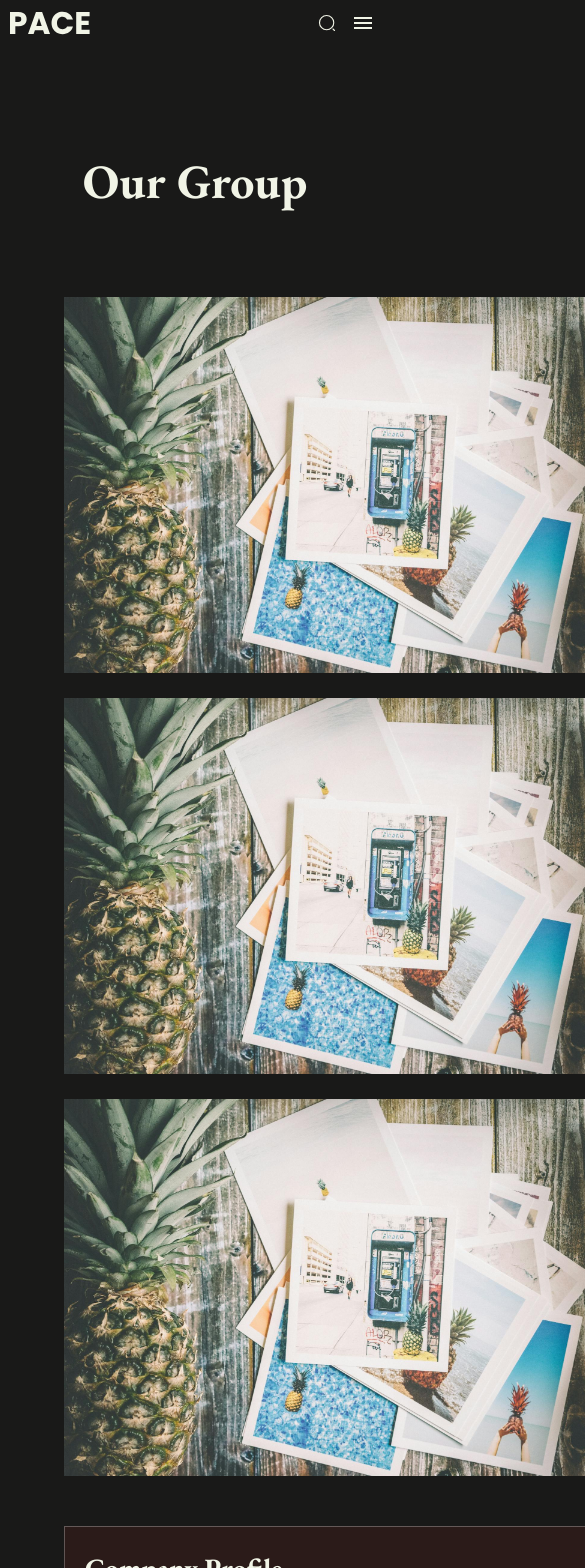
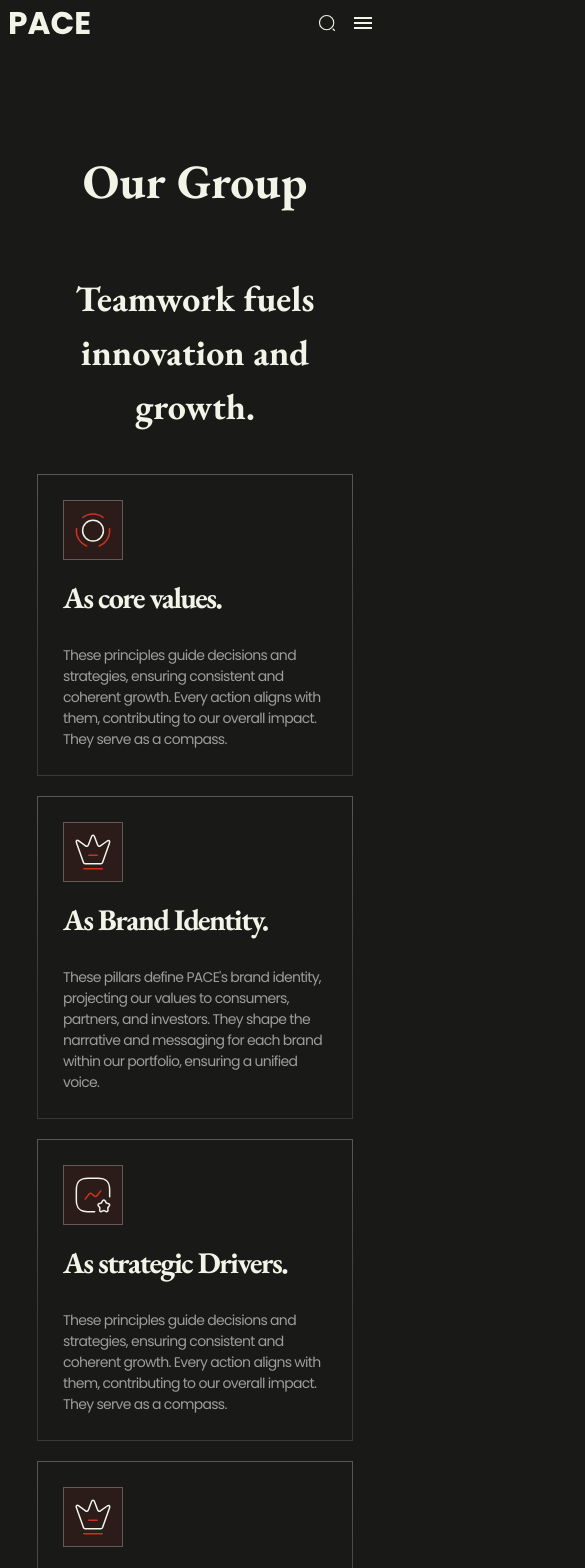
Before and after one commit to TarunRajpurohit123/pace-bussiness-website, a Next.js app in the folder pace-website/: page /about in a window 390 px wide. Shown: the top 1568 px of the page, 585 px wide, since content can reach past the window. Built offline with nearby package versions, Linux system fonts and the light colour scheme.

Commit message:
about us /group brand card section responsive

```diff
--- a/pace-website/src/app/about/page.jsx
+++ b/pace-website/src/app/about/page.jsx
@@ -12,8 +12,8 @@ export default function About() {
     <>
       <PageOcc />
       <Hero2 />
-      <CompanyProfile />
-      {/* <AboutCards /> */}
+      {/* <CompanyProfile /> */}
+      <AboutCards />
       {/* <Zigzag
         styles={{
           padding: "7.5rem 0 7.5rem 0",
--- a/pace-website/src/app/globals.css
+++ b/pace-website/src/app/globals.css
@@ -2108,4 +2108,19 @@ option:hover {
     /* height: 45rem; */
     padding: 5.5rem 0 5.5rem 0 !important;
   }
-}
+  .contact_card > p {
+    font-size: 1.4rem !important;
+  }
+  .contact_card > h1 {
+    font-size: 2rem;
+  }
+  .contact_card {
+    width: 100% !important;
+  }
+  .aboutcards_section--main {
+    margin-top: 2rem !important;
+  }
+  .contact_card {
+    margin-top: 2rem !important;
+  }
+}
--- a/pace-website/src/components/components/AboutCards.jsx
+++ b/pace-website/src/components/components/AboutCards.jsx
@@ -36,7 +36,7 @@ export default function AboutCards() {
     <>
       <section className="aboutcards_section page-width">
         <h1>Teamwork fuels innovation and growth.</h1>
-        <section className="flex flex-wrap justify-center mt-[5rem]">
+        <section className="flex flex-wrap justify-center mt-[5rem] aboutcards_section--main">
           {cardData?.map((card, ind) => {
             return (
               <Card
```
